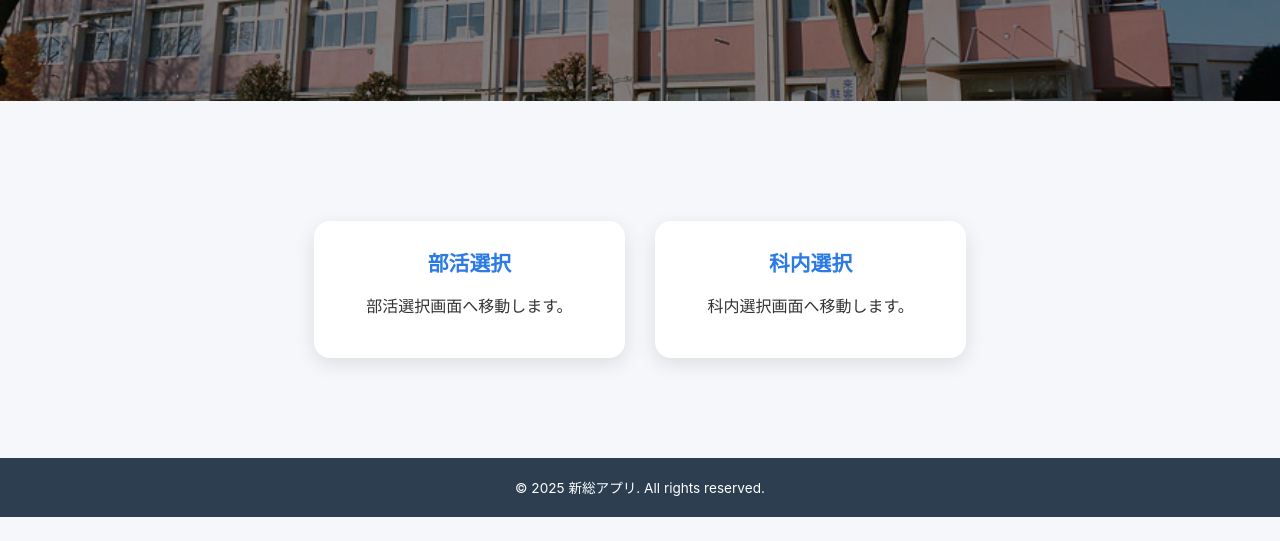
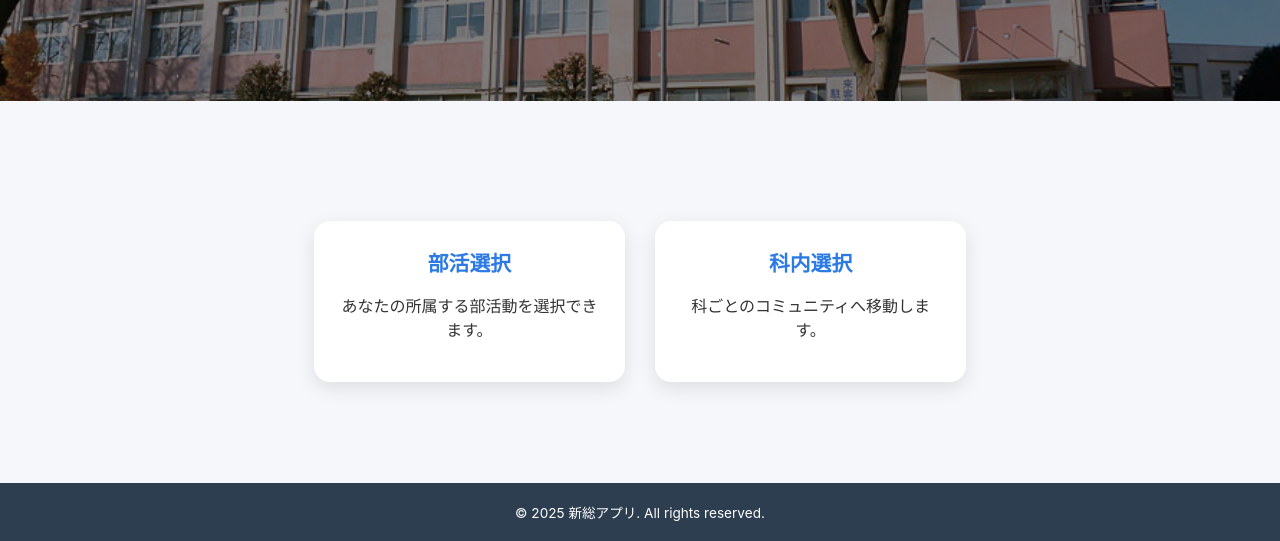
Before and after one commit to fujimon1/BDC, a plain HTML site: page home.html in a window 1280 px wide. Shown: the part 259-800 px from the top of the page. Drawn offline with Linux system fonts and the light colour scheme; sample sign-in values are in the browser's storage.

Commit message:
Fix footer position to be always at the bottom
Added footer to keep it fixed at the bottom of the page.

```diff
--- a/home.html
+++ b/home.html
@@ -11,6 +11,11 @@
       font-family: "Inter", "Segoe UI", sans-serif;
       background: #f5f7fa;
       color: #333;
+
+      /* ★ 追加：フッターを下に固定させるため */
+      min-height: 100vh;
+      display: flex;
+      flex-direction: column;
     }
 
     /* --- 右上ログアウトボタン --- */
@@ -73,7 +78,7 @@
 
     /* --- メニューカード --- */
     .menu-area {
-      margin: 120px auto 100px auto;
+      margin: 120px auto 80px auto;
       max-width: 900px;
       padding: 0 20px;
       display: flex;
@@ -104,14 +109,16 @@
       font-weight: 600;
     }
 
-    /* --- フッター --- */
+    /* --- フッター（★下に固定される） --- */
     footer {
       background: #2c3e50;
       color: white;
       text-align: center;
       padding: 1.2rem;
       font-size: 0.85rem;
-      margin-top: 60px; /* ★ ボタンとフッターの間に余白 */
+
+      /* ★ 超重要：ページ最下部に固定 */
+      margin-top: auto;
     }
 
     /* --- スマホ対応 --- */
@@ -144,12 +151,12 @@
   <div class="menu-area">
     <a class="card" href="部活選択画面.html">
       <h3>部活選択</h3>
-      <p>部活選択画面へ移動します。</p>
+      <p>あなたの所属する部活動を選択できます。</p>
     </a>
 
     <a class="card" href="科内選択画面.html">
       <h3>科内選択</h3>
-      <p>科内選択画面へ移動します。</p>
+      <p>科ごとのコミュニティへ移動します。</p>
     </a>
   </div>
 
```
